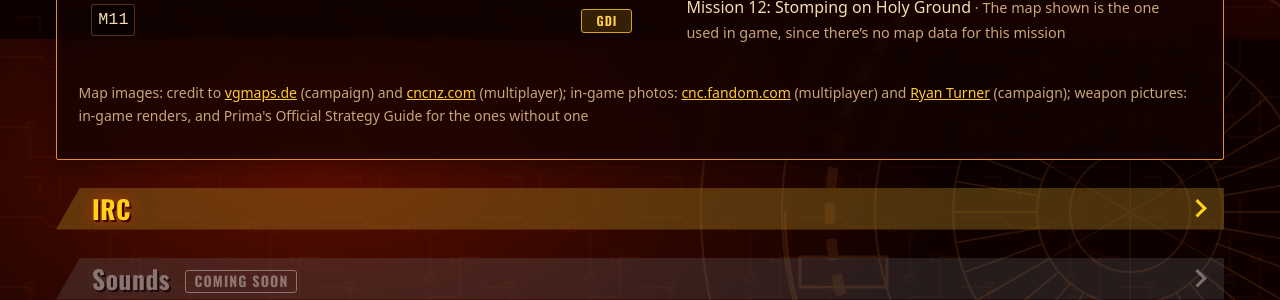
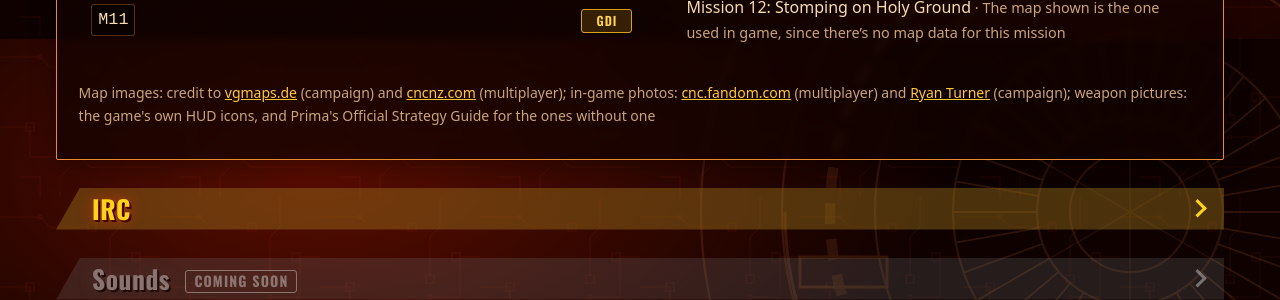
Before and after one commit to cnc-exoduscommunity/cnc-exoduscommunity.github.io, a Jekyll site: the page built from index.html, in a window 1280 px wide and 900 px high, scrolled down 2378 px. Shown: the part 283-583 px from the top of the window. Built offline with Jekyll 4.4.1, drawn with Linux system fonts in a browser that asks for light colours.

Commit message:
Use the game's HUD icons for the weapon pictures

```diff
--- a/_data/hud_icons.yml
+++ b/_data/hud_icons.yml
@@ -37,7 +37,8 @@
     - { file: "hud_tibrvoltr", name: "Volt Auto Rifle + Tiberium Auto Rifle", sheet: true }
     - { file: "hud_tibrvoltr_hud_tibrvoltr_upper", name: "Volt Auto Rifle" }
     - { file: "hud_tibrvoltr_hud_tibrvoltr_lower", name: "Tiberium Auto Rifle" }
-    - { file: "hud_ramsentu", name: "Ramjet Rifle", note: "lower half of the sheet" }
+    - { file: "hud_ramsentu", name: "Ramjet Rifle", sheet: true, note: "the Ramjet Rifle is the lower half of the sheet" }
+    - { file: "hud_ramsentu_hud_ramsentu_lower", name: "Ramjet Rifle", note: "cut from the lower half of hud_ramsentu for this site" }
     - { file: "hud_tibflech", name: "Tiberium Flechette Gun" }
     - { file: "hud_repairgun", name: "Repair Gun" }
     - { file: "hud_timec4", name: "Timed C4" }
--- a/index.html
+++ b/index.html
@@ -200,8 +200,8 @@
               {%- for weapon in map.map_weapons %}
               {%- assign weapon_img = nil %}{% assign weapon_key = nil %}
               {%- assign weapon_credit = nil %}
-              {%- for w in site.data.weapons %}{% if w.name == weapon or w.aliases contains weapon %}{% assign weapon_img = w.image %}{% assign weapon_key = w.hotkey %}{% if w.credit %}{% assign weapon_credit = site.data.credits[w.credit].name %}{% endif %}{% endif %}{% endfor %}
-              <li>{% if weapon_img or weapon_key %}<span class="weapon-pic">{% if weapon_img %}<img src="{{ '/assets/images/weapons/' | append: weapon_img | relative_url }}" alt=""{% if weapon_credit %} title="Picture: {{ weapon_credit | escape }}"{% endif %} loading="lazy">{% endif %}{% if weapon_key %}<kbd class="weapon-key" title="Hotkey {{ weapon_key }}">{{ weapon_key }}</kbd>{% endif %}</span>{% endif %}<span class="weapon-name">{{ weapon | escape }}</span></li>
+              {%- for w in site.data.weapons %}{% if w.name == weapon or w.aliases contains weapon %}{% if w.hud %}{% assign weapon_img = '/assets/images/hud/' | append: w.hud | append: '.png' %}{% elsif w.image %}{% assign weapon_img = '/assets/images/weapons/' | append: w.image %}{% if w.credit %}{% assign weapon_credit = site.data.credits[w.credit].name %}{% endif %}{% endif %}{% assign weapon_key = w.hotkey %}{% endif %}{% endfor %}
+              <li>{% if weapon_img or weapon_key %}<span class="weapon-pic">{% if weapon_img %}<img src="{{ weapon_img | relative_url | replace: '&', '%26' }}" alt=""{% if weapon_credit %} title="Picture: {{ weapon_credit | escape }}"{% endif %} loading="lazy">{% endif %}{% if weapon_key %}<kbd class="weapon-key" title="Hotkey {{ weapon_key }}">{{ weapon_key }}</kbd>{% endif %}</span>{% endif %}<span class="weapon-name">{{ weapon | escape }}</span></li>
               {%- endfor %}
             </ul>
             {%- endif %}
@@ -210,8 +210,8 @@
               {%- for weapon in map.weapons %}
               {%- assign weapon_img = nil %}{% assign weapon_key = nil %}
               {%- assign weapon_credit = nil %}
-              {%- for w in site.data.weapons %}{% if w.name == weapon or w.aliases contains weapon %}{% assign weapon_img = w.image %}{% assign weapon_key = w.hotkey %}{% if w.credit %}{% assign weapon_credit = site.data.credits[w.credit].name %}{% endif %}{% endif %}{% endfor %}
-              <li>{% if weapon_img or weapon_key %}<span class="weapon-pic">{% if weapon_img %}<img src="{{ '/assets/images/weapons/' | append: weapon_img | relative_url }}" alt=""{% if weapon_credit %} title="Picture: {{ weapon_credit | escape }}"{% endif %} loading="lazy">{% endif %}{% if weapon_key %}<kbd class="weapon-key" title="Hotkey {{ weapon_key }}">{{ weapon_key }}</kbd>{% endif %}</span>{% endif %}<span class="weapon-name">{{ weapon | escape }}</span></li>
+              {%- for w in site.data.weapons %}{% if w.name == weapon or w.aliases contains weapon %}{% if w.hud %}{% assign weapon_img = '/assets/images/hud/' | append: w.hud | append: '.png' %}{% elsif w.image %}{% assign weapon_img = '/assets/images/weapons/' | append: w.image %}{% if w.credit %}{% assign weapon_credit = site.data.credits[w.credit].name %}{% endif %}{% endif %}{% assign weapon_key = w.hotkey %}{% endif %}{% endfor %}
+              <li>{% if weapon_img or weapon_key %}<span class="weapon-pic">{% if weapon_img %}<img src="{{ weapon_img | relative_url | replace: '&', '%26' }}" alt=""{% if weapon_credit %} title="Picture: {{ weapon_credit | escape }}"{% endif %} loading="lazy">{% endif %}{% if weapon_key %}<kbd class="weapon-key" title="Hotkey {{ weapon_key }}">{{ weapon_key }}</kbd>{% endif %}</span>{% endif %}<span class="weapon-name">{{ weapon | escape }}</span></li>
               {%- endfor %}
             </ul>
             {%- endif %}</td>
@@ -229,7 +229,7 @@
         </tbody>
       </table>
     </div>
-    <p class="hint">Map images: credit to <a href="{{ site.data.credits.vgmaps.url }}">{{ site.data.credits.vgmaps.name }}</a> (campaign) and <a href="{{ site.data.credits.cncnz.url }}">{{ site.data.credits.cncnz.name }}</a> (multiplayer); in-game photos: <a href="{{ site.data.credits.fandom.url }}">{{ site.data.credits.fandom.name }}</a> (multiplayer) and <a href="{{ site.data.credits.ryanturner.url }}">{{ site.data.credits.ryanturner.name }}</a> (campaign); weapon pictures: in-game renders, and {{ site.data.credits.prima.name }} for the ones without one</p>
+    <p class="hint">Map images: credit to <a href="{{ site.data.credits.vgmaps.url }}">{{ site.data.credits.vgmaps.name }}</a> (campaign) and <a href="{{ site.data.credits.cncnz.url }}">{{ site.data.credits.cncnz.name }}</a> (multiplayer); in-game photos: <a href="{{ site.data.credits.fandom.url }}">{{ site.data.credits.fandom.name }}</a> (multiplayer) and <a href="{{ site.data.credits.ryanturner.url }}">{{ site.data.credits.ryanturner.name }}</a> (campaign); weapon pictures: the game's own HUD icons, and {{ site.data.credits.prima.name }} for the ones without one</p>
 
     {%- comment %} The marks for the map preview, read by site.js. {% endcomment %}
     <script type="application/json" id="map-marks-data">{{ site.data.map_marks | jsonify }}</script>
```
Also changed, not shown: _data/weapons.yml (+28 -2 lines), assets/images/hud/hud_ramsentu_hud_ramsentu_lower.png (added).
